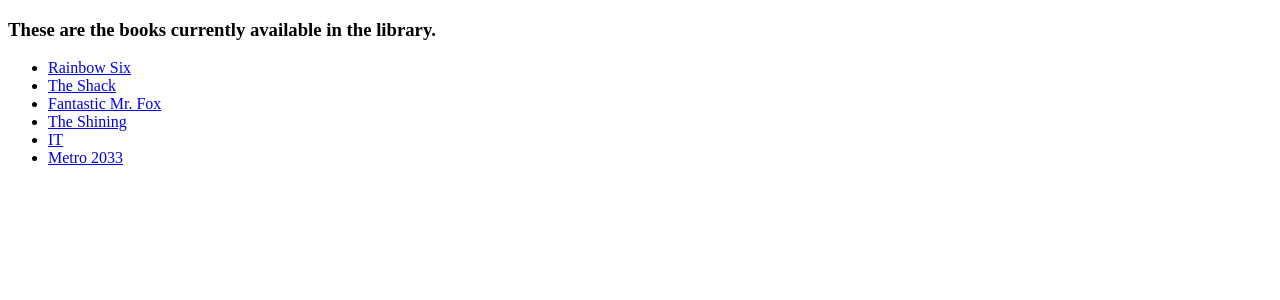
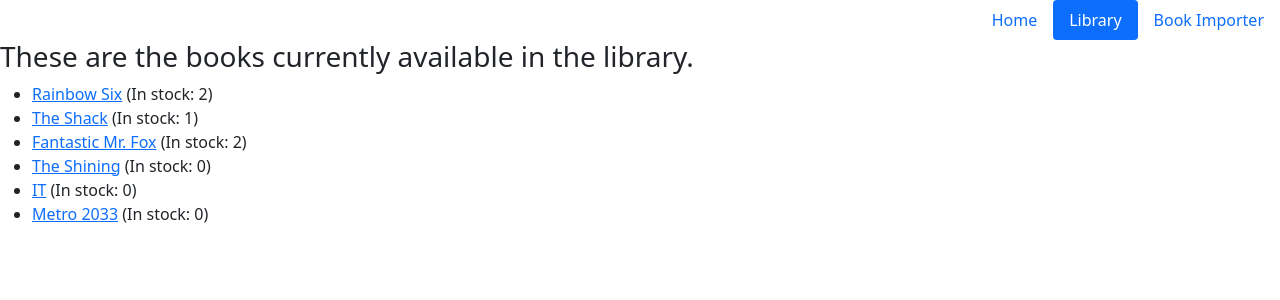
Before and after one commit to murrayb52/logbook, a Django app: page /library/ in a window 1280 px wide. Shown: the top 300 px of the page. Run offline with Django 3.2, Linux system fonts and the light colour scheme; data comes from the database, SQL or seed files in the repository; both versions use the stored data as it was after the commit.

Commit message:
Re-adding a book increases stock. Added Bootstrap nav bar.

```diff
--- a/Website/Library/templates/Library/book_list.html
+++ b/Website/Library/templates/Library/book_list.html
@@ -4,12 +4,26 @@
     <meta charset="UTF-8">
     <title>List of Books</title>
 </head>
+<link href="https://cdn.jsdelivr.net/npm/bootstrap@5.0.0-beta2/dist/css/bootstrap.min.css" rel="stylesheet" integrity="sha384-BmbxuPwQa2lc/FVzBcNJ7UAyJxM6wuqIj61tLrc4wSX0szH/Ev+nYRRuWlolflfl" crossorigin="anonymous">
+
+<!-- Nav bar using .nav (nav-tabs>Fill and Justify)-->
+<ul class="nav nav-pills justify-content-end">
+    <li class="nav-item">
+        <a class="nav-link" href="{% url 'Library:home' %}">Home</a>
+    </li>
+    <li class="nav-item">
+        <a class="nav-link active" href="{% url 'Library:book_list' %}">Library</a>
+    </li>
+    <li class="nav-item">
+        <a class="nav-link" href="{% url 'Library:import' %}">Book Importer</a>
+    </li>
+</ul>
 <body>
     {% if latest_books_list %}
     <h3>These are the books currently available in the library.</h3>
     <ul>
         {% for book in latest_books_list %}
-            <li><a href = "{% url 'Library:book_detail' book.id %}">{{book.title}}</a></li>
+            <li><a href = "{% url 'Library:book_detail' book.id %}">{{book.title}}</a>  (In stock: {{book.quantity}})</li>
         {% endfor %}
     </ul>
     {% else %}
--- a/Website/Library/urls.py
+++ b/Website/Library/urls.py
@@ -4,6 +4,7 @@ from . import views
 
 app_name = 'Library'
 urlpatterns = [
+    path('', views.HomeView.as_view(), name='home'),
     path('library/', views.BookListView.as_view(), name='book_list'),
     path('library/<int:pk>/', views.BookDetailView.as_view(), name='book_detail'),
     path('library/import/', views.ImportView.as_view(), name='import'),
--- a/Website/Library/views.py
+++ b/Website/Library/views.py
@@ -11,19 +11,22 @@ import json
 # Create your views here.
 
 
-def index(request):
-    return HttpResponse("Welcome to Logbook!")
+class HomeView(generic.TemplateView):
+    template_name = 'Library/home.html'
 
 
 # Add books to library using ISBN number
 def import_book(request):
     isbn = request.POST['isbn_box']
-    book = Book(isbn=isbn)
-    book.import_date = timezone.now()
+    # add imported book to database unless already there
+    book, created = Book.objects.get_or_create(isbn=isbn)
     book_data = services.get_book(isbn)
     book.title = book_data["title"]
+    book.author = services.get_author_name(book_data["authors"][0]["key"])
+    book.import_date = timezone.now()
+    book.quantity += 1
     book.save()
-    redirect_url = 'Library/book_detail/' + str(book.pk)
+    # redirect_url = 'Library/book_detail/' + str(book.pk)
     return HttpResponseRedirect(reverse('Library:book_detail', args=(book.pk,)))
 
 
```
Also changed, not shown: Website/Library/services.py (+8 -7 lines), Website/Library/templates/Library/book_detail.html (+16 -1 lines), Website/Library/templates/Library/home.html (added, +19 -0 lines), Website/Library/templates/Library/import.html (+17 -3 lines), Website/db.sqlite3.
